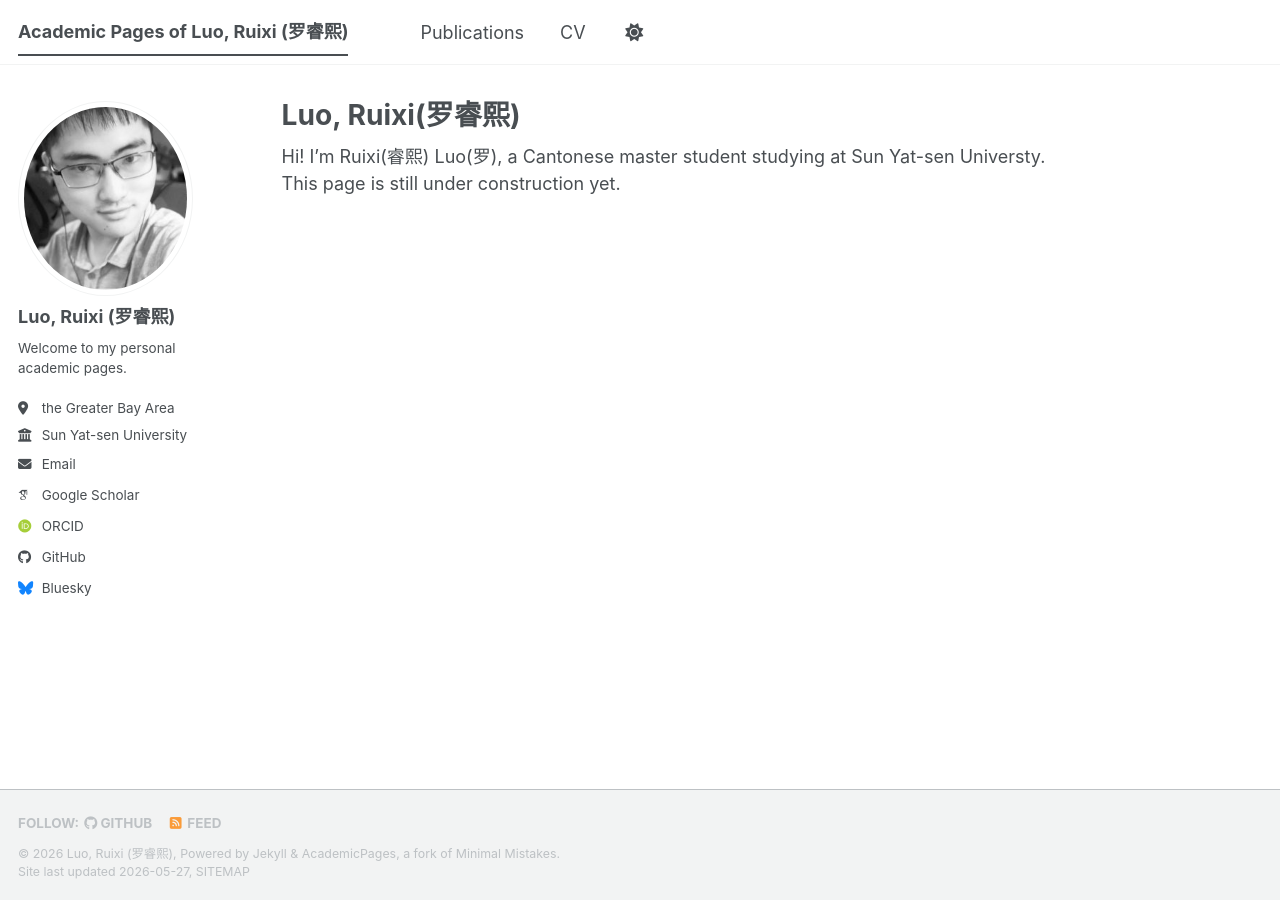
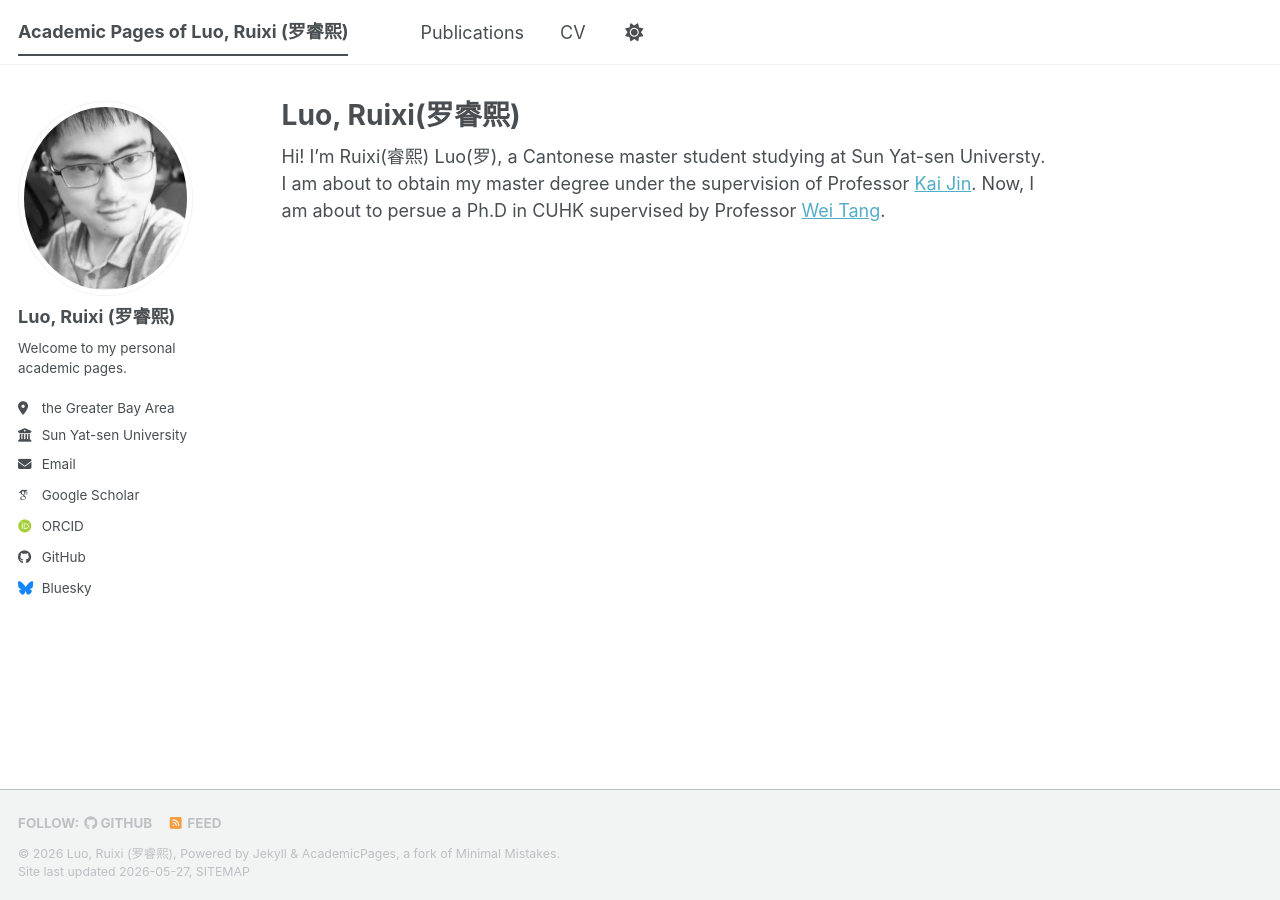
Before and after one commit to Ruixi-Luo/Ruixi-Luo.github.io, a Jekyll site: the page built from _pages/about.md, in a window 1280 px wide. Built offline with Jekyll 4.4.1, drawn with Linux system fonts in a browser that asks for light colours; some web fonts are replaced; a script bundle is joined from its source files by our own code; library files that are not in the unit come from our copies.

Commit message:
Update about.md

```diff
--- a/_pages/about.md
+++ b/_pages/about.md
@@ -7,4 +7,4 @@ redirect_from:
   - /about.html
 ---
 
-Hi! I'm Ruixi(睿熙) Luo(罗), a Cantonese master student studying at Sun Yat-sen Universty. This page is still under construction yet.
+Hi! I'm Ruixi(睿熙) Luo(罗), a Cantonese master student studying at Sun Yat-sen Universty. I am about to obtain my master degree under the supervision of Professor [Kai Jin](https://cscjjk.github.io). Now, I am about to persue a Ph.D in CUHK supervised by Professor [Wei Tang](https://wtang.org/).
```
